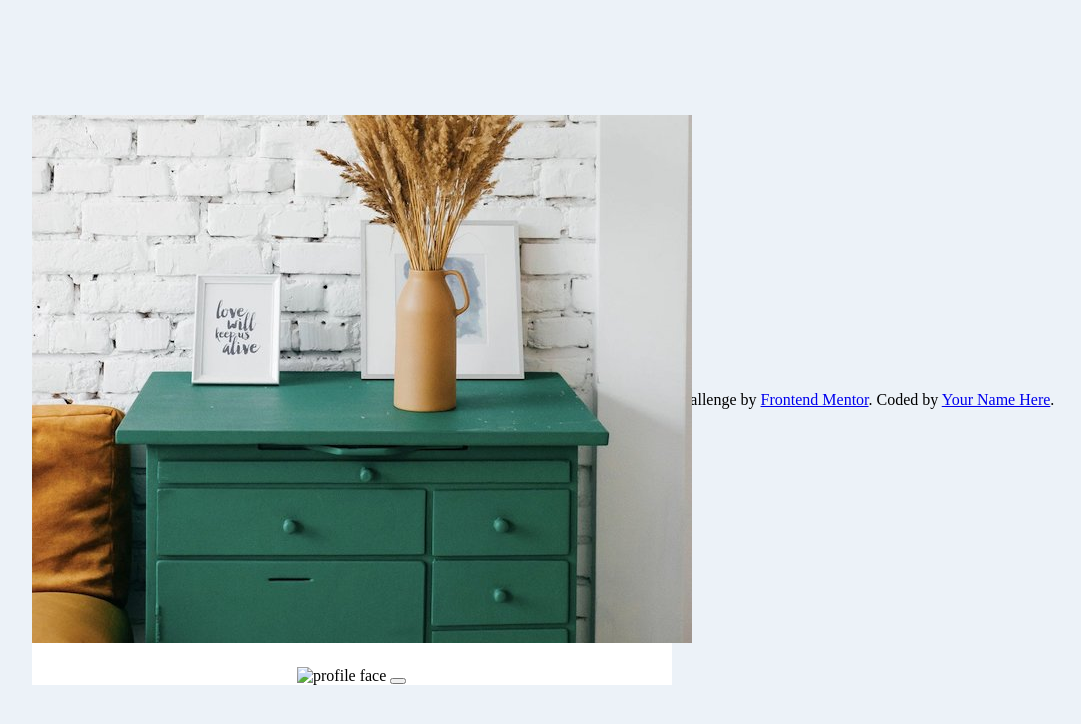
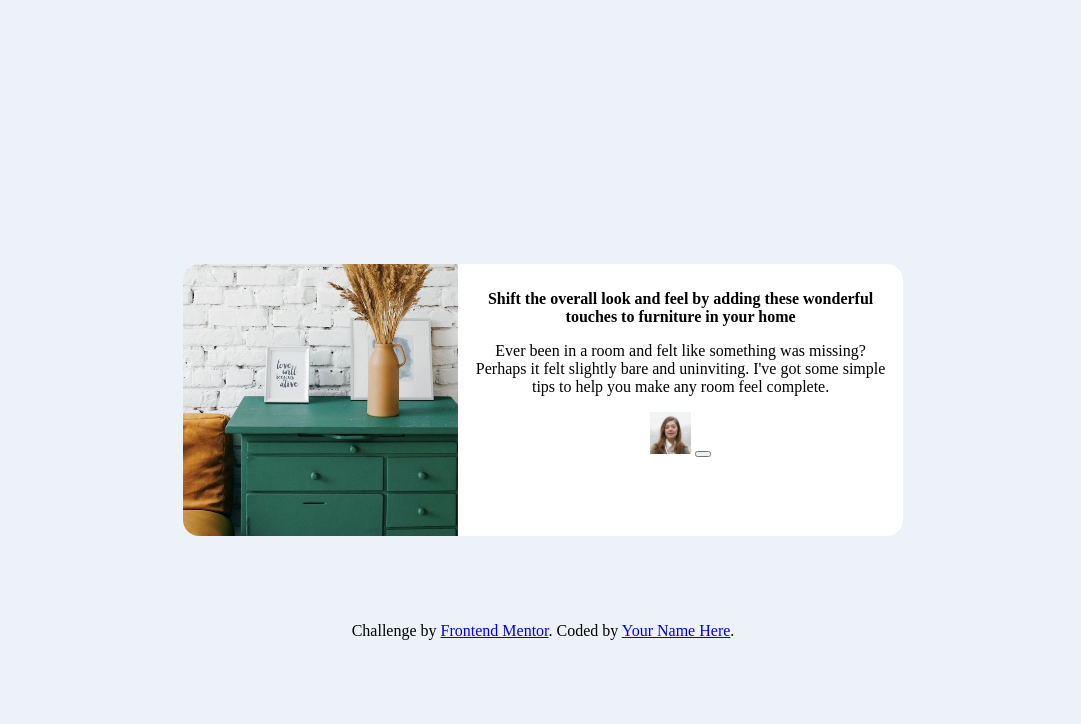
Before and after one commit to 2dkn/article-preview-component, a website: page index.html in a window 1280 px wide. Shown: the whole page, without its empty margins (97-1178 px from the left). Drawn offline with Linux system fonts and the light colour scheme.

Commit message:
Fixed the container with image and article. More styling to finish

```diff
--- a/index.html
+++ b/index.html
@@ -3,7 +3,6 @@
   <head>
     <meta charset="UTF-8" />
     <meta name="viewport" content="width=device-width, initial-scale=1.0" />
-    <!-- displays site properly based on user's device -->
     <link rel="stylesheet" href="css/styles.css" />
     <link
       rel="icon"
@@ -22,25 +21,40 @@
   </head>
   <body>
     <main class="container">
-      <section class="article__preview">
-        <div class="article__image">
-          <img src="/images/drawers.jpg" alt="drawer with a vase" />
-        </div>
-        <div class="article__page">
-          <h1 class article__header></h1>
-          <p class="article__words"></p>
-          <img src="" class="article__avatar" alt="profile face" />
+      <div class="img__container">
+        <img
+          class="article__image"
+          src="/images/drawers.jpg"
+          alt="drawer with a vase"
+        />
+      </div>
+      <div class="article__page">
+        <h1 class="article__header">
+          Shift the overall look and feel by adding these wonderful touches to
+          furniture in your home
+        </h1>
+        <p class="article__words">
+          Ever been in a room and felt like something was missing? Perhaps it
+          felt slightly bare and uninviting. I've got some simple tips to help
+          you make any room feel complete.
+        </p>
+        <div class="article__details">
+          <img
+            src="/images/avatar-michelle.jpg"
+            class="article__avatar"
+            alt="profile face"
+          />
           <button class="article__button">
             <a href="" class="article__link"></a>
           </button>
         </div>
-      </section>
+      </div>
     </main>
-    <div class="attribution">
+    <footer class="attribution">
       Challenge by
       <a href="https://www.frontendmentor.io?ref=challenge" target="_blank"
         >Frontend Mentor</a
       >. Coded by <a href="#">Your Name Here</a>.
-    </div>
+    </footer>
   </body>
 </html>
--- a/sass/_base.scss
+++ b/sass/_base.scss
@@ -8,21 +8,58 @@ body {
   margin: 0;
   padding: 0;
   display: flex;
-  flex-direction: row;
   justify-content: center;
   align-items: center;
   height: 100vh;
 }
 
 .container {
+  display: flex;
   position: relative;
   font-size: 0.813;
   text-align: center;
   align-content: center;
   background-color: white;
-  width: 50%;
-  min-height: 20rem;
+  width: 45rem;
+  min-height: 17rem;
+  border-radius: 1rem;
+  overflow: hidden;
 }
 
-.article__preview {
+.img__container {
+  flex: 4;
+  overflow: hidden;
 }
+
+.article__image {
+  width: 122%;
+  height: 100%;
+}
+
+.article__page {
+  flex: 6;
+  font-size: 1rem;
+  padding: 1rem;
+}
+.article__header {
+  font-size: 1rem;
+}
+
+.article__words {
+  font-size: 1rem;
+}
+.article__details {
+}
+
+.article__avatar {
+  width: 10%;
+}
+.article__button {
+}
+.article__link {
+}
+
+.attribution {
+  bottom: 10rem;
+  position: absolute;
+}
```
Also changed, not shown: css/styles.css, 1 other file.
